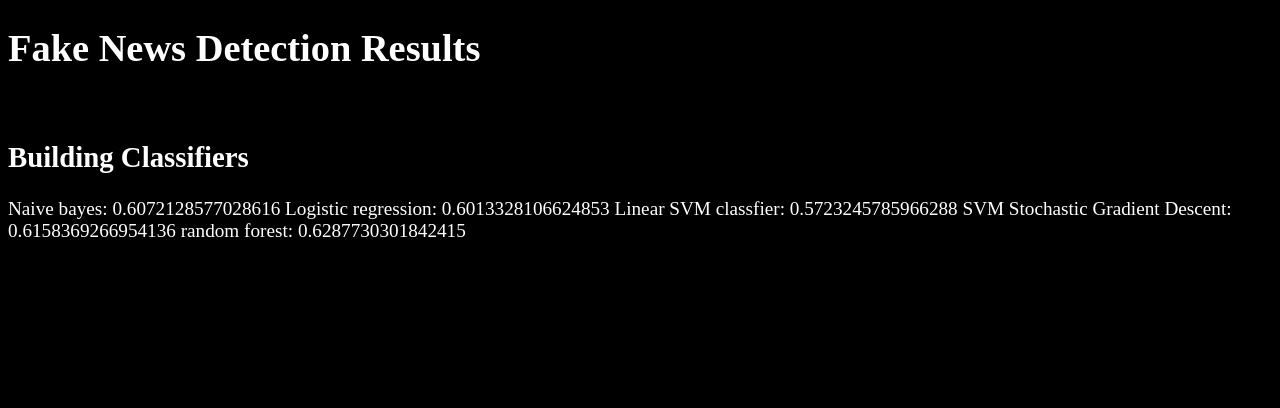
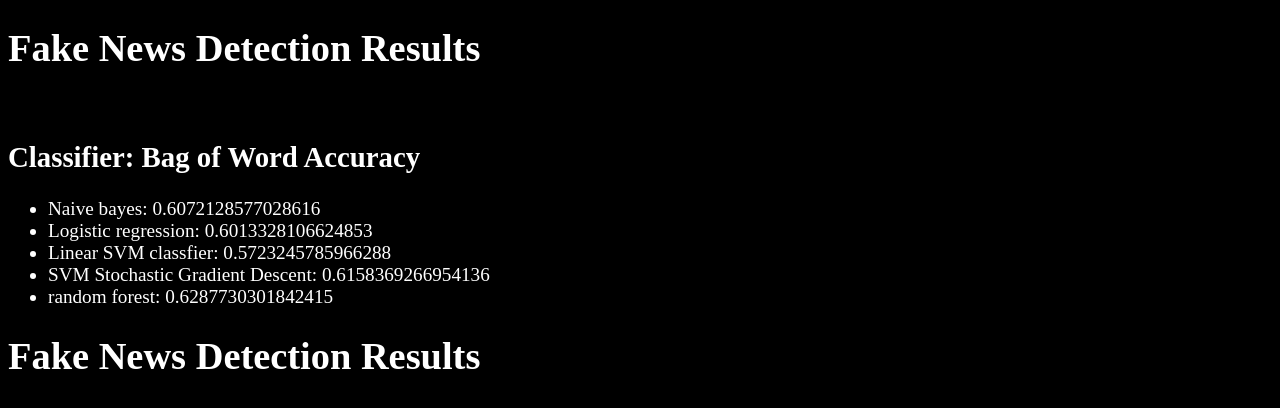
Before and after one commit to TRBoom/Fake-News-Detection-Results, a plain HTML site: page index.html in a window 1280 px wide. Drawn offline with Linux system fonts and the light colour scheme.

Commit message:
Update index.html

```diff
--- a/index.html
+++ b/index.html
@@ -11,12 +11,16 @@
 <body>
     <h1>Fake News Detection Results</h1>
     <br>
-    <h2>Building Classifiers</h2>
-    Naive bayes: 0.6072128577028616
-    Logistic regression: 0.6013328106624853
-    Linear SVM classfier: 0.5723245785966288
-    SVM Stochastic Gradient Descent: 0.6158369266954136
-    random forest: 0.6287730301842415
+    <h2>Classifier: Bag of Word Accuracy</h2>
+    <ul>
+    <li>Naive bayes: 0.6072128577028616</li>
+    <li>Logistic regression: 0.6013328106624853</li>
+    <li>Linear SVM classfier: 0.5723245785966288</li>
+    <li>SVM Stochastic Gradient Descent: 0.6158369266954136</li>
+    <li>random forest: 0.6287730301842415</li>
+    </ul>
+    <h1>Fake News Detection Results</h1>
+
 </body>
 
 </html>
```
